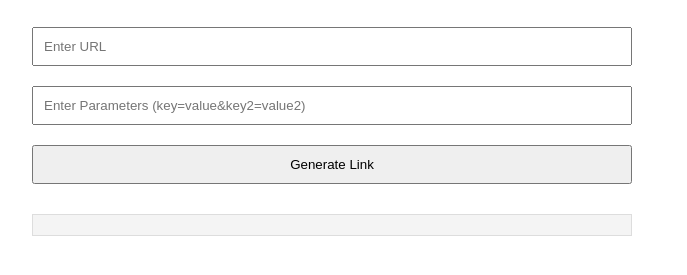
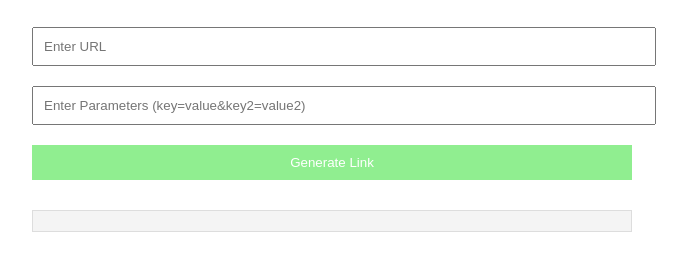
Before and after one commit to anitoono/link-generator, a plain HTML site: page index.html in a window 1280 px wide. Shown: the part 51-326 px from the top of the page, without its empty margins (308-995 px from the left). Drawn offline with Linux system fonts and the light colour scheme.

Commit message:
Update index.htmlsd
sds

```diff
--- a/index.html
+++ b/index.html
@@ -1,4 +1,4 @@
-
+<!DOCTYPE html>
 <html>
 <head>
     <title>Link Generator</title>
@@ -16,6 +16,15 @@
             padding: 10px;
             margin: 10px 0;
         }
+        button {
+            background-color: lightgreen;
+            border: none;
+            color: white;
+            cursor: pointer;
+        }
+        button:hover {
+            background-color: green;
+        }
         .generated-link {
             margin-top: 20px;
             padding: 10px;
@@ -29,11 +38,11 @@
     <div class="container">
         <h2>Link Generator</h2>
         <form id="linkForm">
-            <input id="url" placeholder="Enter URL" required="" type="url" />
-            <input id="params" placeholder="Enter Parameters (key=value&amp;key2=value2)" required="" type="text" />
+            <input type="url" id="url" placeholder="Enter URL" required>
+            <input type="text" id="params" placeholder="Enter Parameters (key=value&key2=value2)" required>
             <button type="submit">Generate Link</button>
         </form>
-        <div class="generated-link" id="generatedLink"></div>
+        <div id="generatedLink" class="generated-link"></div>
     </div>
 
     <script>
```
